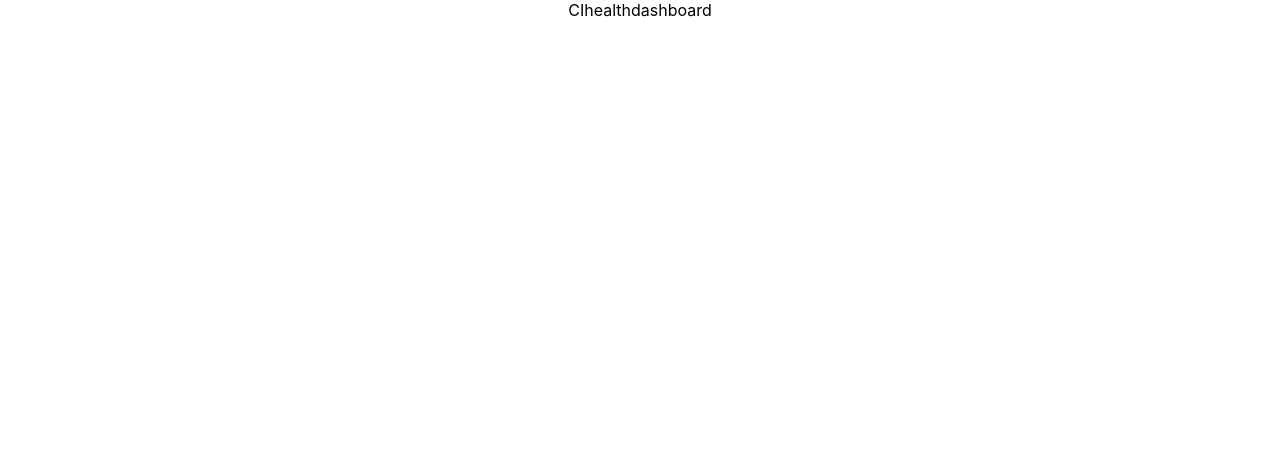
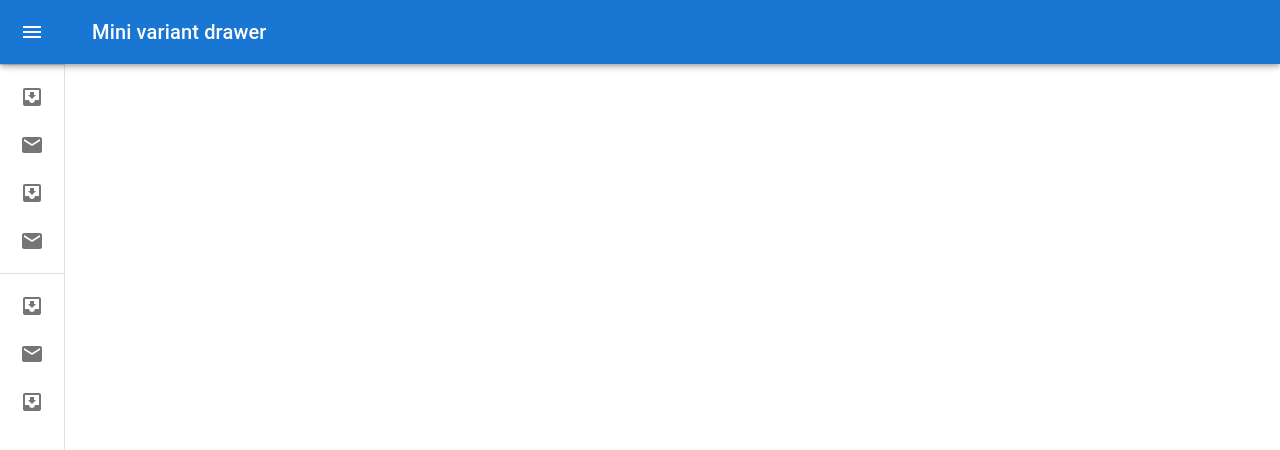
Before and after one commit to sanjayathentech/cihealthdashboard, a React (Create React App) app: page /dashboard in a window 1280 px wide. Shown: the top 450 px of the page. Built offline with nearby package versions, Linux system fonts and the light colour scheme.

Commit message:
sidebar addes

```diff
--- a/package.json
+++ b/package.json
@@ -3,11 +3,16 @@
   "version": "0.1.0",
   "private": true,
   "dependencies": {
+    "@emotion/react": "^11.10.5",
+    "@emotion/styled": "^11.10.5",
+    "@mui/icons-material": "^5.10.9",
+    "@mui/material": "^5.10.13",
     "@testing-library/jest-dom": "^5.16.5",
     "@testing-library/react": "^13.4.0",
     "@testing-library/user-event": "^13.5.0",
     "react": "^18.2.0",
     "react-dom": "^18.2.0",
+    "react-router-dom": "^6.4.3",
     "react-scripts": "5.0.1",
     "web-vitals": "^2.1.4"
   },
--- a/src/App.js
+++ b/src/App.js
@@ -1,7 +1,15 @@
+import { BrowserRouter, Route, Router, Routes } from "react-router-dom";
 import "./App.css";
+import Dashboard from "./pages/Dashboard";
 
 function App() {
-  return <div className="App">CIhealthdashboard</div>;
+  return (
+    <BrowserRouter className="App">
+      <Routes>
+        <Route path="/dashboard" element={<Dashboard />} />
+      </Routes>
+    </BrowserRouter>
+  );
 }
 
 export default App;
--- /dev/null
+++ b/src/components/Sidebar.js
@@ -0,0 +1,189 @@
+import * as React from "react";
+import { styled, useTheme } from "@mui/material/styles";
+import Box from "@mui/material/Box";
+import MuiDrawer from "@mui/material/Drawer";
+import MuiAppBar from "@mui/material/AppBar";
+import Toolbar from "@mui/material/Toolbar";
+import List from "@mui/material/List";
+import CssBaseline from "@mui/material/CssBaseline";
+import Typography from "@mui/material/Typography";
+import Divider from "@mui/material/Divider";
+import IconButton from "@mui/material/IconButton";
+import MenuIcon from "@mui/icons-material/Menu";
+import ChevronLeftIcon from "@mui/icons-material/ChevronLeft";
+import ChevronRightIcon from "@mui/icons-material/ChevronRight";
+import ListItem from "@mui/material/ListItem";
+import ListItemButton from "@mui/material/ListItemButton";
+import ListItemIcon from "@mui/material/ListItemIcon";
+import ListItemText from "@mui/material/ListItemText";
+import InboxIcon from "@mui/icons-material/MoveToInbox";
+import MailIcon from "@mui/icons-material/Mail";
+
+const drawerWidth = 240;
+
+const openedMixin = (theme) => ({
+  width: drawerWidth,
+  transition: theme.transitions.create("width", {
+    easing: theme.transitions.easing.sharp,
+    duration: theme.transitions.duration.enteringScreen,
+  }),
+  overflowX: "hidden",
+});
+
+const closedMixin = (theme) => ({
+  transition: theme.transitions.create("width", {
+    easing: theme.transitions.easing.sharp,
+    duration: theme.transitions.duration.leavingScreen,
+  }),
+  overflowX: "hidden",
+  width: `calc(${theme.spacing(7)} + 1px)`,
+  [theme.breakpoints.up("sm")]: {
+    width: `calc(${theme.spacing(8)} + 1px)`,
+  },
+});
+
+const DrawerHeader = styled("div")(({ theme }) => ({
+  display: "flex",
+  alignItems: "center",
+  justifyContent: "flex-end",
+  padding: theme.spacing(0, 1),
+  // necessary for content to be below app bar
+  ...theme.mixins.toolbar,
+}));
+
+const AppBar = styled(MuiAppBar, {
+  shouldForwardProp: (prop) => prop !== "open",
+})(({ theme, open }) => ({
+  zIndex: theme.zIndex.drawer + 1,
+  transition: theme.transitions.create(["width", "margin"], {
+    easing: theme.transitions.easing.sharp,
+    duration: theme.transitions.duration.leavingScreen,
+  }),
+  ...(open && {
+    marginLeft: drawerWidth,
+    width: `calc(100% - ${drawerWidth}px)`,
+    transition: theme.transitions.create(["width", "margin"], {
+      easing: theme.transitions.easing.sharp,
+      duration: theme.transitions.duration.enteringScreen,
+    }),
+  }),
+}));
+
+const Drawer = styled(MuiDrawer, {
+  shouldForwardProp: (prop) => prop !== "open",
+})(({ theme, open }) => ({
+  width: drawerWidth,
+  flexShrink: 0,
+  whiteSpace: "nowrap",
+  boxSizing: "border-box",
+  ...(open && {
+    ...openedMixin(theme),
+    "& .MuiDrawer-paper": openedMixin(theme),
+  }),
+  ...(!open && {
+    ...closedMixin(theme),
+    "& .MuiDrawer-paper": closedMixin(theme),
+  }),
+}));
+
+export default function Sidebar() {
+  const theme = useTheme();
+  const [open, setOpen] = React.useState(false);
+
+  const handleDrawerOpen = () => {
+    setOpen(true);
+  };
+
+  const handleDrawerClose = () => {
+    setOpen(false);
+  };
+
+  return (
+    <Box sx={{ display: "flex" }}>
+      <CssBaseline />
+      <AppBar position="fixed" open={open}>
+        <Toolbar>
+          <IconButton
+            color="inherit"
+            aria-label="open drawer"
+            onClick={handleDrawerOpen}
+            edge="start"
+            sx={{
+              marginRight: 5,
+              ...(open && { display: "none" }),
+            }}
+          >
+            <MenuIcon />
+          </IconButton>
+          <Typography variant="h6" noWrap component="div">
+            Mini variant drawer
+          </Typography>
+        </Toolbar>
+      </AppBar>
+      <Drawer variant="permanent" open={open}>
+        <DrawerHeader>
+          <IconButton onClick={handleDrawerClose}>
+            {theme.direction === "rtl" ? (
+              <ChevronRightIcon />
+            ) : (
+              <ChevronLeftIcon />
+            )}
+          </IconButton>
+        </DrawerHeader>
+        <Divider />
+        <List>
+          {["Inbox", "Starred", "Send email", "Drafts"].map((text, index) => (
+            <ListItem key={text} disablePadding sx={{ display: "block" }}>
+              <ListItemButton
+                sx={{
+                  minHeight: 48,
+                  justifyContent: open ? "initial" : "center",
+                  px: 2.5,
+                }}
+              >
+                <ListItemIcon
+                  sx={{
+                    minWidth: 0,
+                    mr: open ? 3 : "auto",
+                    justifyContent: "center",
+                  }}
+                >
+                  {index % 2 === 0 ? <InboxIcon /> : <MailIcon />}
+                </ListItemIcon>
+                <ListItemText primary={text} sx={{ opacity: open ? 1 : 0 }} />
+              </ListItemButton>
+            </ListItem>
+          ))}
+        </List>
+        <Divider />
+        <List>
+          {["All mail", "Trash", "Spam"].map((text, index) => (
+            <ListItem key={text} disablePadding sx={{ display: "block" }}>
+              <ListItemButton
+                sx={{
+                  minHeight: 48,
+                  justifyContent: open ? "initial" : "center",
+                  px: 2.5,
+                }}
+              >
+                <ListItemIcon
+                  sx={{
+                    minWidth: 0,
+                    mr: open ? 3 : "auto",
+                    justifyContent: "center",
+                  }}
+                >
+                  {index % 2 === 0 ? <InboxIcon /> : <MailIcon />}
+                </ListItemIcon>
+                <ListItemText primary={text} sx={{ opacity: open ? 1 : 0 }} />
+              </ListItemButton>
+            </ListItem>
+          ))}
+        </List>
+      </Drawer>
+      <Box component="main" sx={{ flexGrow: 1, p: 3 }}>
+        <DrawerHeader />
+      </Box>
+    </Box>
+  );
+}
--- /dev/null
+++ b/src/pages/Dashboard.js
@@ -0,0 +1,12 @@
+import React from "react";
+import Sidebar from "../components/Sidebar";
+
+function Dashboard() {
+  return (
+    <div>
+      <Sidebar />
+    </div>
+  );
+}
+
+export default Dashboard;
```
Also changed, not shown: 1 other file (tests, documents, lock files or other folders).
